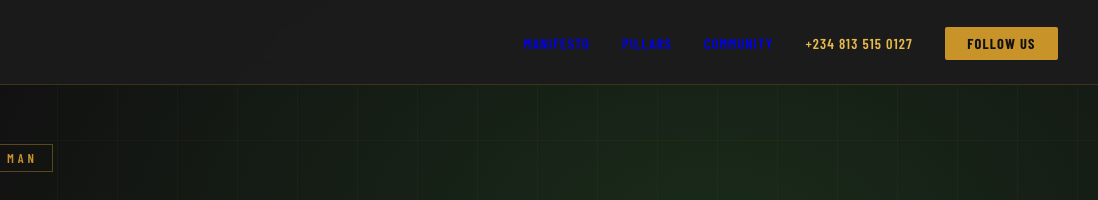
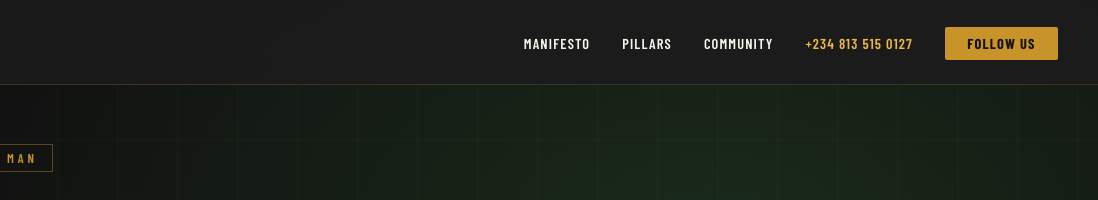
Before and after one commit to titobilobaconsultslimited-a11y/the-deliberate-man, a plain HTML site: page index.html in a window 1280 px wide. Shown: the top 200 px of the page, 182-1280 px from the left. Drawn offline with nearby package versions, Linux system fonts and the light colour scheme.

Commit message:
Fix nav link color back to off-white

```diff
--- a/style.css
+++ b/style.css
@@ -66,6 +66,7 @@ nav ul {
   align-items: center;
 }
 nav ul li a {
+  color: var(--off-white);
   font-family: "Barlow Condensed", sans-serif;
   font-size: .9rem; font-weight: 500; letter-spacing: .08em;
   text-decoration: none;
```
